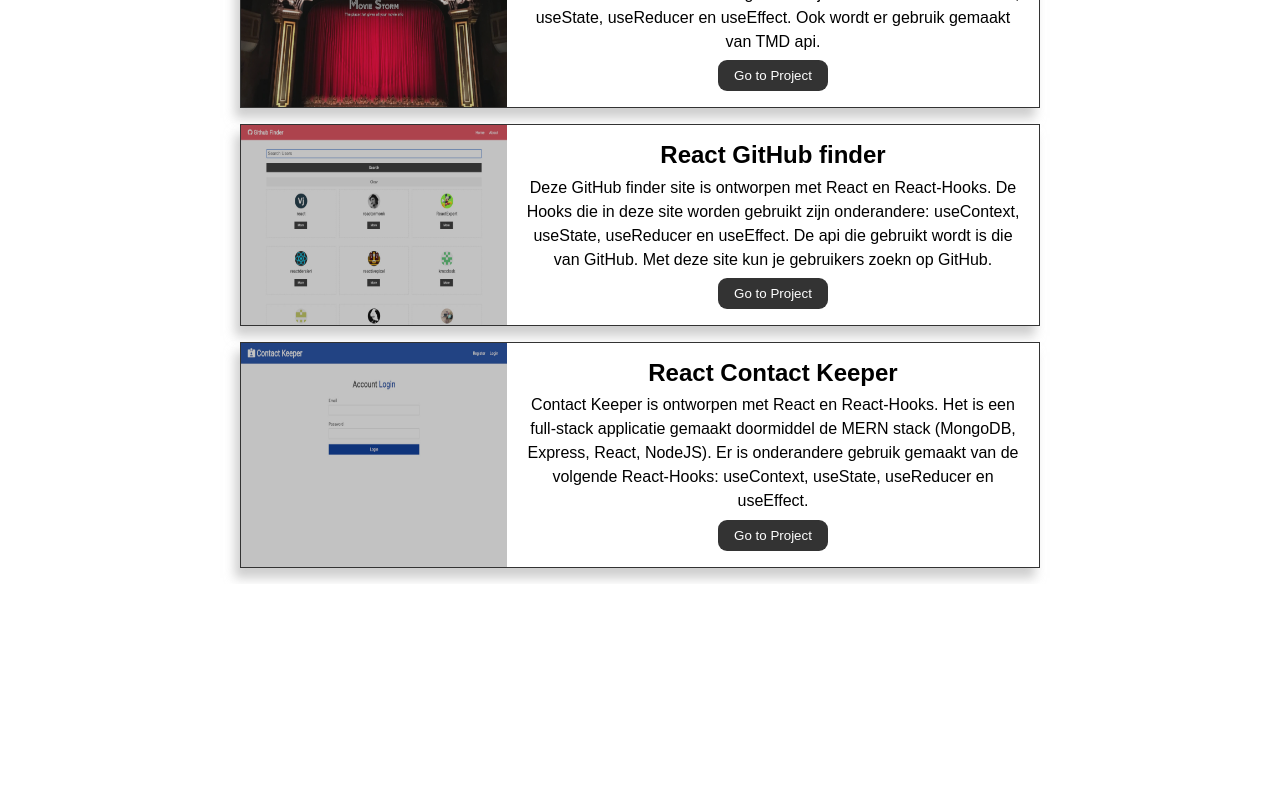
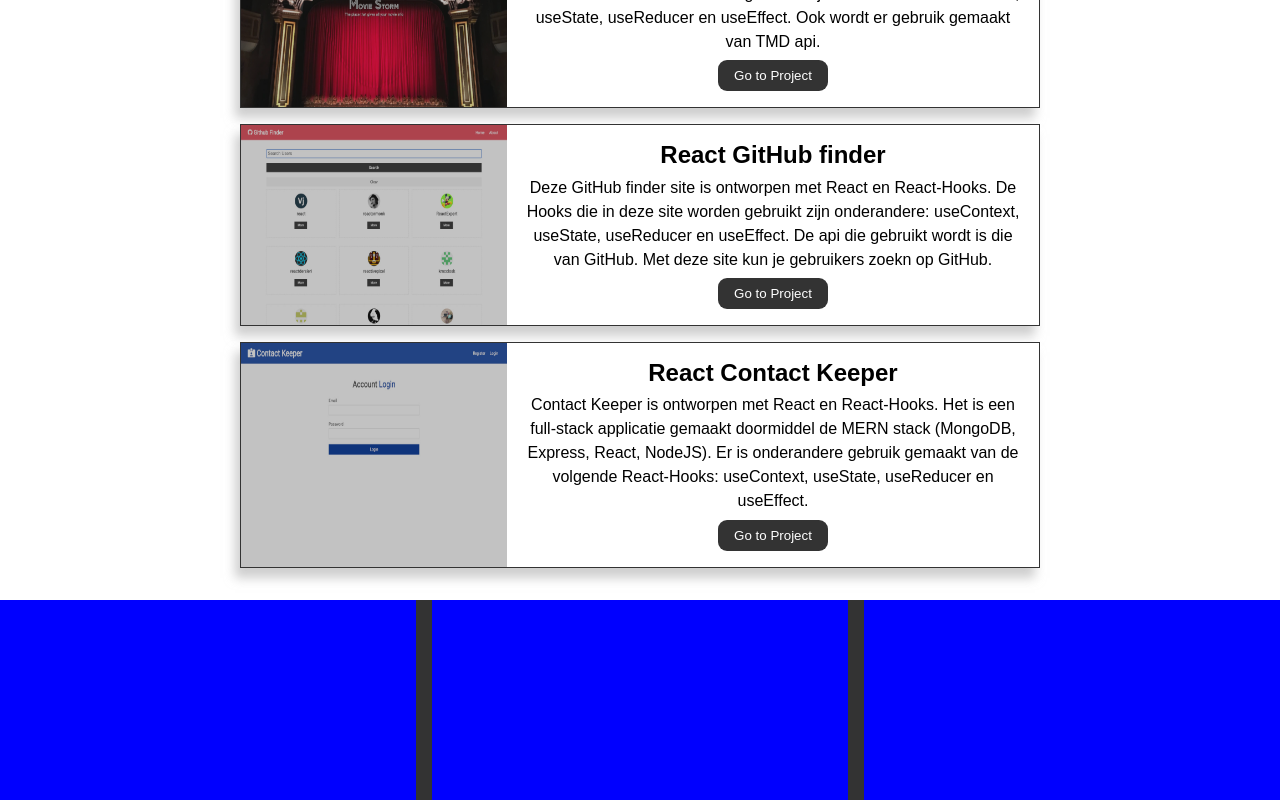
Before and after one commit to mmdw1976/portfolio, a React (Create React App) app: page / in a window 1280 px wide. Shown: the part 681-1481 px from the top of the page. Before the commit the page ends 1265 px from the top, so only its background shows below. Built offline with nearby package versions, Linux system fonts and the light colour scheme.

Commit message:
Created Footer component and setup some start styling. also ajusted header to width 100% to prevent overflow scrolling

```diff
--- a/src/App.js
+++ b/src/App.js
@@ -7,6 +7,7 @@ import Contact from './pages/Contact';
 
 // import contextprovider
 import ProjectContextProvider from './contexts/ProjectsContext';
+import Footer from './components/footer/Footer';
 
 const App = () => {
   return (
@@ -18,6 +19,7 @@ const App = () => {
           <Route path='/about' exact component={About} />
           <Route Path='/contact' exact component={Contact} />
         </Switch>
+        <Footer />
       </ProjectContextProvider>
     </div>
   );
--- /dev/null
+++ b/src/components/footer/Footer.css
@@ -0,0 +1,20 @@
+footer {
+    margin-top: 2rem;
+    height: 25vh;
+    background-color: #333;
+    color: #fff;
+    display: grid;
+    grid-template-columns: repeat(3, 1fr);
+    gap: 1rem;
+}
+
+footer .box {
+    background-color: blue;
+    width: 100%;
+}
+
+@media only screen and (max-width: 600px) {
+    footer {
+        grid-template-columns: 1fr;
+    }
+}
--- /dev/null
+++ b/src/components/footer/Footer.js
@@ -0,0 +1,15 @@
+import React from 'react';
+
+import './Footer.css';
+
+const Footer = () => {
+    return (
+        <footer>
+            <div className="box"></div>
+            <div className="box"></div>
+            <div className="box"></div>
+        </footer>
+     );
+}
+
+export default Footer;
--- a/src/components/header/Header.css
+++ b/src/components/header/Header.css
@@ -1,4 +1,5 @@
 header {
+    width: 100%;
     background-color: #333;
     position: relative;
     height: 50vh;
--- a/src/pages/Home.css
+++ b/src/pages/Home.css
@@ -16,3 +16,9 @@ section p {
     font-size: 1.2rem;
     line-height: 1.5rem;
 }
+
+@media only screen and (max-width: 600px) {
+    section {
+        width: 90%;
+    }
+}
```
